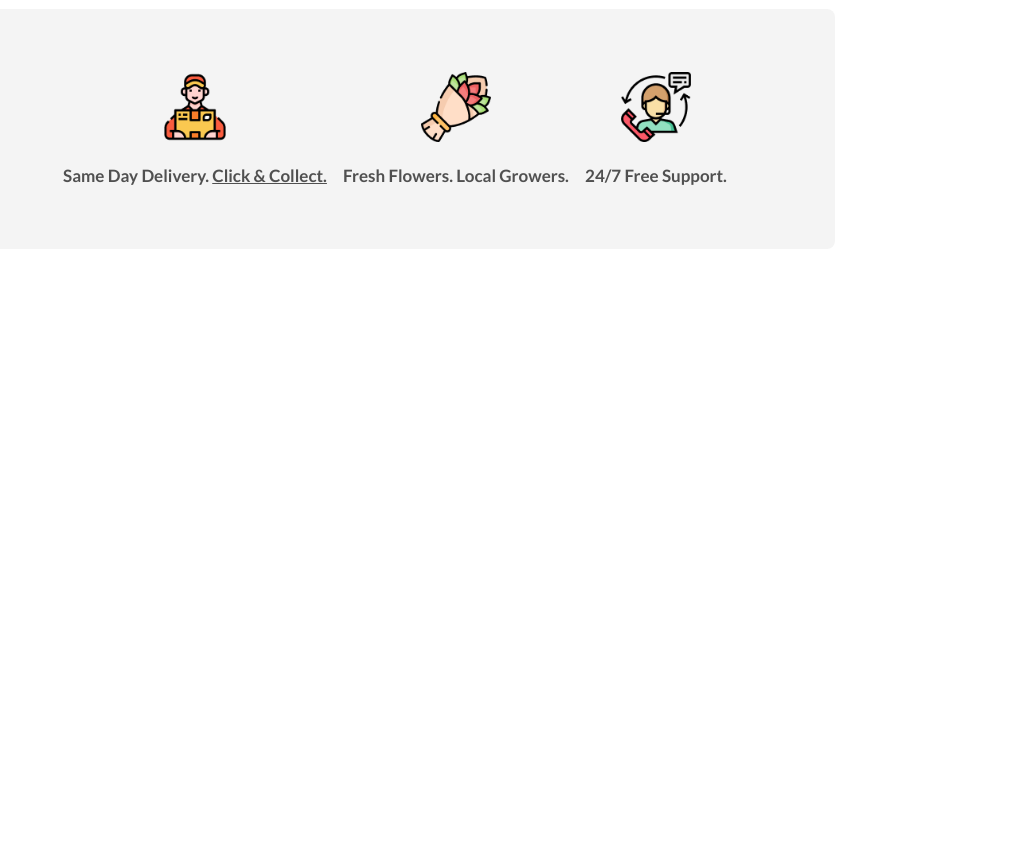
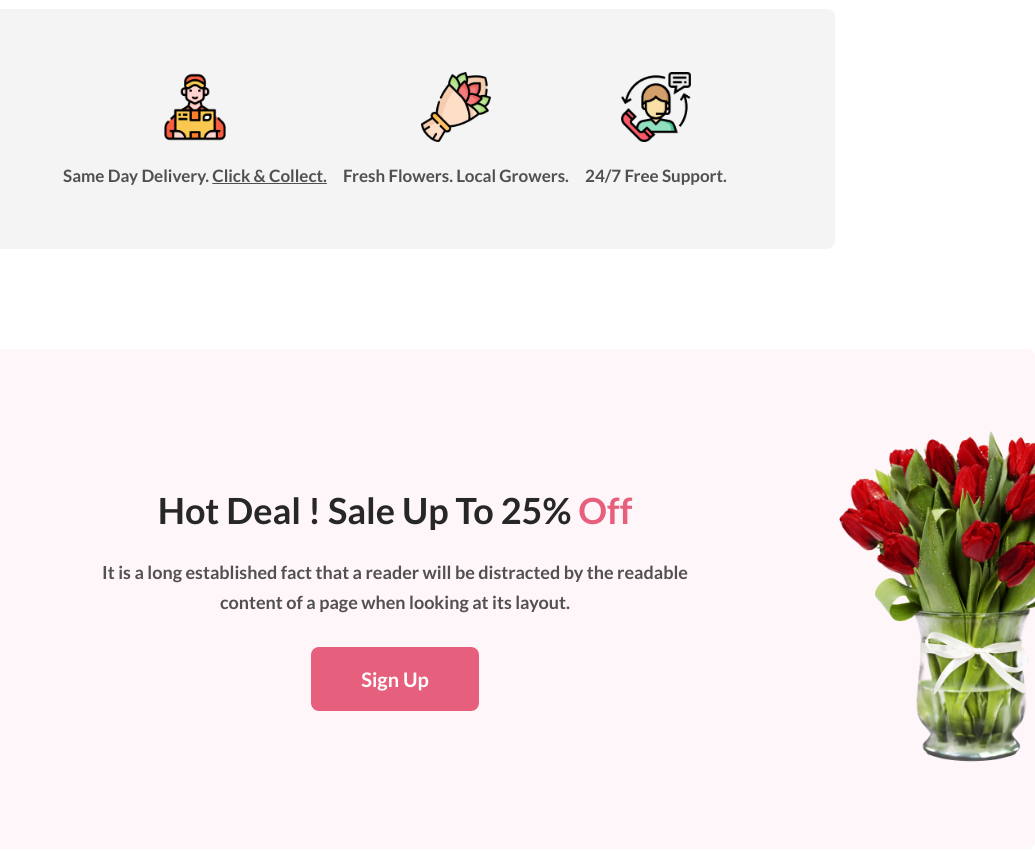
Before and after one commit to shaid30044/assignment-1, a plain HTML site: page index.html in a window 1280 px wide. Shown: the part 1744-2596 px from the top of the page, without its empty margins (245-1280 px from the left). Before the commit the page ends 2093 px from the top, so only its background shows below. Drawn offline with Linux system fonts and the light colour scheme.

Commit message:
add deal section

```diff
--- a/index.html
+++ b/index.html
@@ -18,7 +18,7 @@
 
         <nav>
             <div class="shop-name">
-                <h1>Floral Shop</h1>
+                <h1><span class="floral">Floral</span>Shop</h1>
             </div>
             <div class="shop-menu">
                 <li class="menu">Home</li>
@@ -91,6 +91,19 @@
             </div>
         </div>
 
+        <!-- deal section -->
+
+        <div class="deal">
+            <div class="deal-content">
+                <h1 class="deal-title">Hot Deal ! Sale Up To 25% <span class="off">Off</span></h1>
+                <p class="deal-info">It is a long established fact that a reader will be distracted by the readable content of a page when looking at its layout.</p>
+                <button class="deal-btn">Sign Up</button>
+            </div>
+            <div>
+                <img src="Flower Asset/pngwing 8.png" alt="" class="deal-img">
+            </div>
+        </div>
+
     </main>
 </body>
 
--- a/style.css
+++ b/style.css
@@ -18,6 +18,12 @@ nav {
 .shop-name {
     font-size: 25px;
     font-weight: 800;
+}
+
+.floral {
+    color: #e65f7c;
+    background: white;
+    border-radius: 2px;
 }
 
 .shop-menu {
@@ -197,3 +203,58 @@ nav {
 .click:hover {
     color: #e65f7c;
 }
+
+/* deal style */
+
+.deal {
+    height: 500px;
+    display: flex;
+    justify-content: space-around;
+    align-items: center;
+    text-align: center;
+    padding: 0 340px;
+    margin-bottom: 100px;
+    border-radius: 8px;
+    background: rgba(229, 84, 115, 0.05);
+    gap: 140px;
+}
+
+.deal-title {
+    color: #272727;
+    font-size: 36px;
+    font-weight: 800;
+}
+
+.off {
+    color: #e65f7c;
+}
+
+.deal-info {
+    display: flex;
+    width: 600px;
+    color: rgba(39, 39, 39, 0.8);
+    font-size: 18px;
+    font-weight: 400;
+    line-height: 30px;
+    padding-top: 25px;
+    padding-bottom: 30px;
+}
+
+.deal-btn {
+    padding: 20px 50px;
+    border: 0;
+    border-radius: 8px;
+    background: #e65f7c;
+    color: #FFF;
+    font-size: 20px;
+    font-weight: 700;
+    cursor: pointer;
+}
+
+.deal-btn:hover {
+    color: rgba(39, 39, 39, 0.9);
+}
+
+.deal-img {
+    width: 260px;
+}
```
